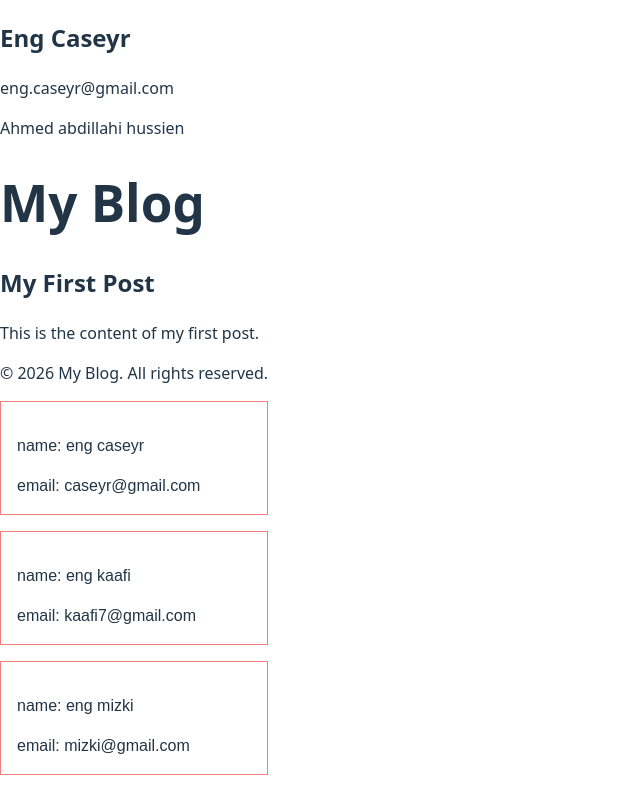
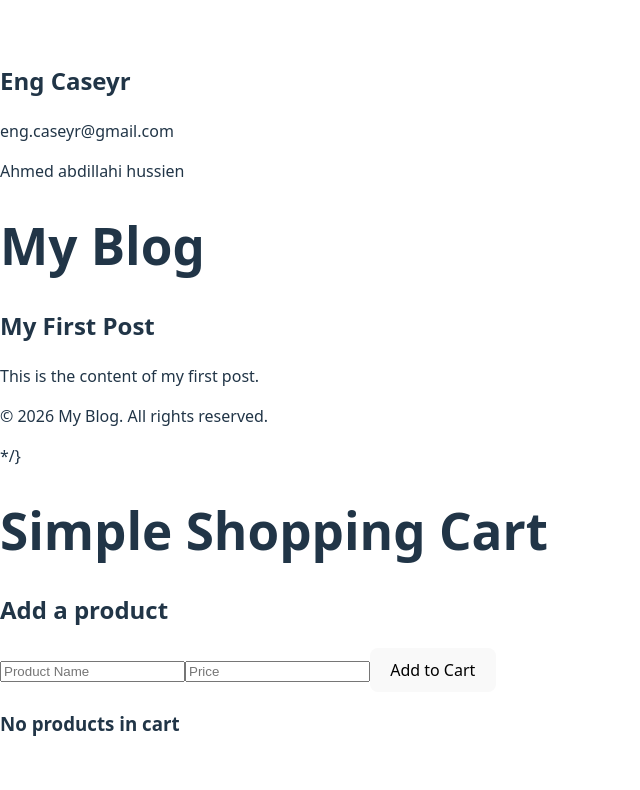
Before and after one commit to Ahmedkaafi7/React-Course, a React (Vite) app: page / in a window 1280 px wide. Shown: the top 790 px of the page, without its empty margins (0-640 px from the left). Built offline with nearby package versions, Linux system fonts and the light colour scheme.

Commit message:
CartExc5

```diff
--- a/src/App.jsx
+++ b/src/App.jsx
@@ -3,6 +3,7 @@ import { FullName } from "./UserCard";
 import Blog2 from "./Blog2";
 import PropsEx3 from "./PropsEx3";
 import Toggle from "./ToggleEx4";
+import ShoppingCart from "./ShoppingCart";
 
 
 function App() {
@@ -17,7 +18,7 @@ function App() {
 
     <Blog2 />
 
-{/* exercise 3 */}
+{/* exercise 3
 <PropsEx3 name = "eng caseyr"
           email =  "caseyr@gmail.com"
 
@@ -32,8 +33,10 @@ function App() {
          email =  "warsame@gmail.com"/>
 
     {/* Exrcise 5 */}
-    < Toggle />
+    {/* < Toggle /> */} */}
 
+    {/* Exercise 6 */}
+    < ShoppingCart />
      </>
   )
 
--- /dev/null
+++ b/src/ShoppingCart.jsx
@@ -0,0 +1,89 @@
+import { useState } from "react";
+const ShoppingCart = () => {
+const [products, setProducts] = useState([]);
+const [productName, setProductName] = useState("");
+const [Price, setPrice] = useState("");
+
+const handleAddToCart = () => {
+    if (productName.trim() !== "" && Price.trim() !== "") {
+        const newProduct = {
+            id : crypto.randomUUID(),
+            name: productName,
+            price: parseFloat(Price),
+            quantity: 1
+        };
+        setProducts([...products, newProduct]);
+
+       setPrice("");
+       setProductName("");
+    }
+
+};
+const removeProduct = (id) => {
+
+const updateProduct = products.filter(product => product.id !== id)
+setProducts(updateProduct)
+}
+const increaseQuantity = (id) => {
+    const updateProducts = products.map(product => (
+        product.id === id ? {...product, quantity: product.quantity + 1} : product
+    ))
+    setProducts(updateProducts)
+}
+
+const decreaseQuantity = (id) => {
+    const updateProducts = products.map (product => (
+        product.id === id && product.quantity >1 ? {...product, quantity: product.quantity -1} : product
+    ))
+    setProducts(updateProducts)
+}
+
+const totalPrice = products.reduce((total, product) => total + (product.price * product.quantity), 0);
+
+return (
+    <div>
+      <h1> Simple Shopping Cart</h1>
+       <h2>Add a product</h2>
+    <div>
+        <input
+          type="text"
+          placeholder="Product Name"
+          value={productName}
+          onChange={(e) => setProductName(e.target.value)}
+        />
+        <input
+          type="number"
+          min="0"
+          placeholder="Price"
+          value={Price}
+          onChange={(e) => setPrice(e.target.value)}
+        />
+        <button onClick={handleAddToCart}>Add to Cart</button>
+    </div>
+    {products.length > 0 ? (
+        <div>
+        <h2>Products in Cart</h2>
+        <ul>
+            {products.map(product => (
+                <li key = {product.id}>
+                    <strong>{product.name}</strong>-${product.price.toFixed(2)}
+                    <div>
+                        Quantity:
+                        <button  onClick= {()=> decreaseQuantity(product.id)} >-</button>
+                        <span>{product.quantity}</span>
+                        <button onClick= {()=> increaseQuantity(product.id)}>+</button>
+                    </div>
+                    <button onClick={ () => removeProduct(product.id)}>Remove</button>
+                </li>
+            ))}
+        </ul>
+        <h4>Total price: $ {totalPrice.toFixed(2)}</h4>
+        </div>
+
+    ) : (
+        <h3>No products in cart</h3>
+    )}
+</div>
+);
+}
+export default ShoppingCart;
```
